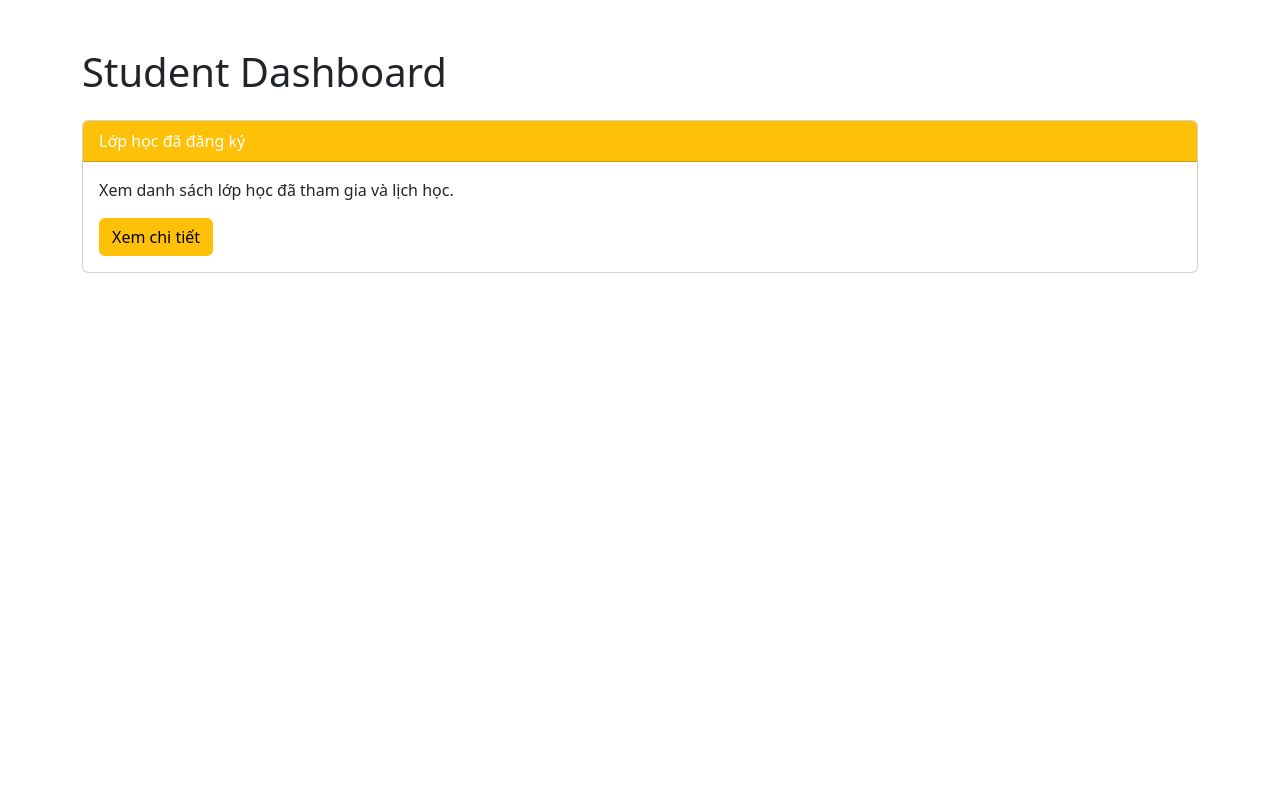
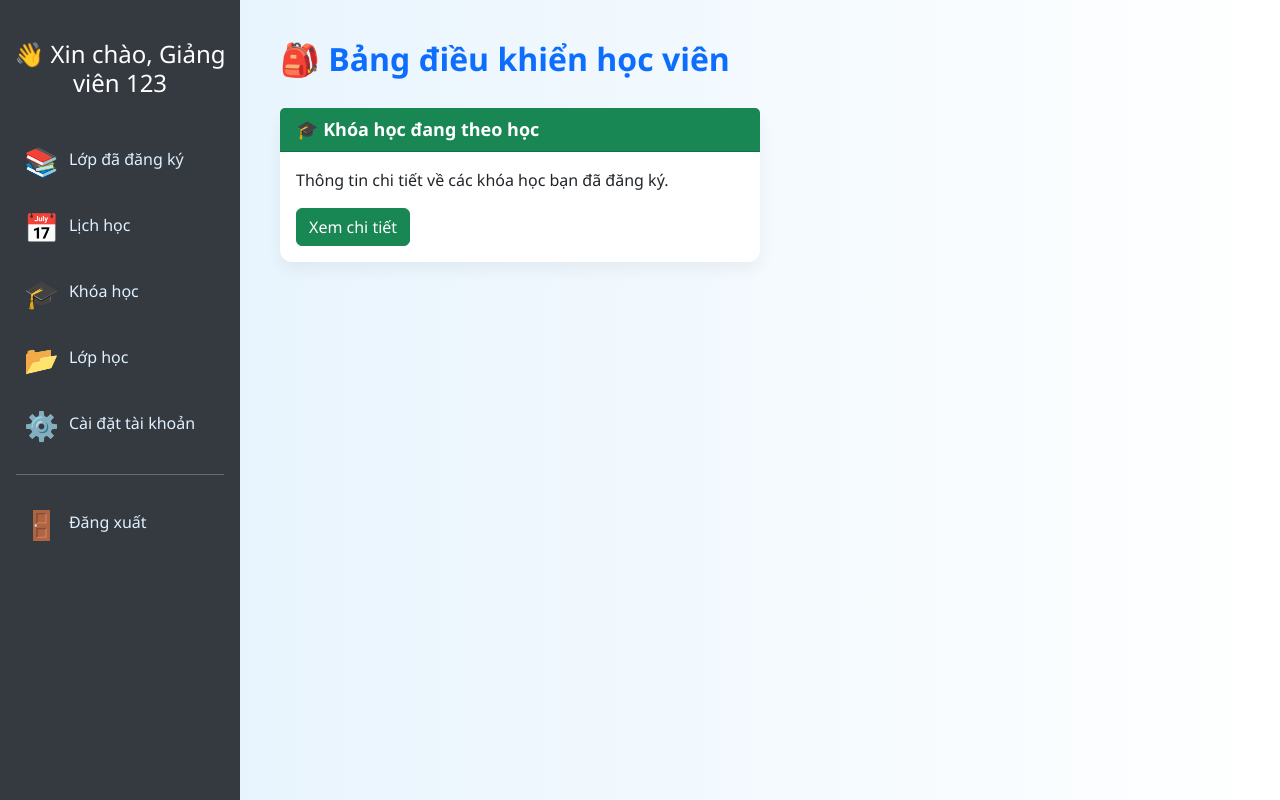
Before and after one commit to LongLP04/FlashRealtimeRegistrationProject, a Flask app: page /dashboard in a window 1280 px wide. Run offline with Flask 3, Linux system fonts and the light colour scheme; a user stored in the database is signed in.

Commit message:
thiết kế giao diện cơ bản  cho dashboard student

```diff
--- a/app.py
+++ b/app.py
@@ -344,6 +344,62 @@ def teacher_schedule():
 
     return render_template('teacher/teacher_schedule.html', schedule=result)
 
+@app.route('/register_course', methods=['POST'])
+@login_required
+def register_course():
+    if session['role'] != 'student':
+        flash("Chỉ sinh viên mới được đăng ký khóa học", "danger")
+        return redirect(url_for('view_courses'))
+
+    course_id = request.form.get('course_id')
+    student_id = session['user_id']  # hoặc 'username', tùy cách bạn lưu
+
+    conn = get_db_connection()
+    cursor = conn.cursor()
+
+    # Kiểm tra nếu đã đăng ký trước đó
+    cursor.execute("SELECT * FROM course_registrations WHERE student_id = ? AND course_id = ?", (student_id, course_id))
+    if cursor.fetchone():
+        flash("Bạn đã đăng ký khóa học này rồi", "warning")
+    else:
+        cursor.execute("INSERT INTO course_registrations (student_id, course_id) VALUES (?, ?)", (student_id, course_id))
+        conn.commit()
+        flash("Đăng ký khóa học thành công!", "success")
+
+    conn.close()
+    return redirect(url_for('view_courses'))
+
+
+
+@app.route('/update_info', methods=['GET', 'POST'])
+@login_required
+def update_info():
+    user = current_user
+    if request.method == 'POST':
+        full_name = request.form['full_name']
+        phone = request.form['phone']
+        current_pw = request.form['current_password']
+        new_pw = request.form['new_password']
+        confirm_pw = request.form['confirm_password']
+
+        # Cập nhật thông tin cá nhân
+        user.full_name = full_name
+        user.phone = phone
+
+        # Nếu muốn đổi mật khẩu
+        if current_pw and new_pw and confirm_pw:
+            if not check_password_hash(user.password, current_pw):
+                return render_template("student/information.html", user=user, error_message="Sai mật khẩu hiện tại")
+            if new_pw != confirm_pw:
+                return render_template("student/information.html", user=user, error_message="Mật khẩu mới không khớp")
+            user.password = generate_password_hash(new_pw)
+
+        db.session.commit()
+        return render_template("information.html", user=user, success_message="Cập nhật thành công")
+
+    return render_template("information.html", user=user)
+
+
 
 # Chạy app
 if __name__ == '__main__':
--- a/templates/student/student.html
+++ b/templates/student/student.html
@@ -1,20 +1,137 @@
 <!DOCTYPE html>
-<html lang="en">
+<html lang="vi">
 <head>
-    <meta charset="UTF-8">
-    <title>Student Dashboard</title>
-    <link href="https://cdn.jsdelivr.net/npm/bootstrap@5.3.0/dist/css/bootstrap.min.css" rel="stylesheet">
+  <meta charset="UTF-8">
+  <title>Trang học viên</title>
+  <link href="https://cdn.jsdelivr.net/npm/bootstrap@5.3.0/dist/css/bootstrap.min.css" rel="stylesheet">
+  <style>
+    body {
+      margin: 0;
+      font-family: 'Segoe UI', sans-serif;
+      background: linear-gradient(to right, #e3f2fd, #ffffff);
+    }
+
+    .sidebar {
+      width: 240px;
+      min-height: 100vh;
+      background-color: #343a40;
+      padding-top: 40px;
+      position: fixed;
+      left: 0;
+      top: 0;
+    }
+
+    .sidebar h4 {
+      color: white;
+      text-align: center;
+      margin-bottom: 30px;
+    }
+
+    .sidebar a {
+      display: block;
+      padding: 12px 24px;
+      color: #e0f0ff;
+      text-decoration: none;
+      transition: 0.2s;
+    }
+
+    .sidebar a:hover {
+      background-color: rgba(255, 255, 255, 0.1);
+      color: white;
+    }
+
+    .main-content {
+      margin-left: 240px;
+      padding: 40px;
+    }
+
+    .card {
+      border: none;
+      border-radius: 12px;
+      box-shadow: 0 8px 16px rgba(0, 0, 0, 0.05);
+    }
+
+    .card-header {
+      font-weight: 600;
+      font-size: 18px;
+    }
+
+    h2 {
+      color: #0d6efd;
+      font-weight: 700;
+      margin-bottom: 30px;
+    }
+
+    .dashboard-icon {
+      font-size: 28px;
+      margin-right: 10px;
+      vertical-align: middle;
+    }
+
+    .btn-warning {
+      font-weight: 600;
+    }
+  </style>
 </head>
 <body>
-<div class="container mt-5">
-    <h1 class="mb-4">Student Dashboard</h1>
-    <div class="card">
-        <div class="card-header bg-warning text-white">Lớp học đã đăng ký</div>
+
+<!-- Sidebar -->
+<div class="sidebar">
+  <h4>👋 Xin chào, {{ user.full_name }}</h4>
+  <a href="#"><span class="dashboard-icon">📚</span>Lớp đã đăng ký</a>
+  <a href="#"><span class="dashboard-icon">📅</span>Lịch học</a>
+  <a href="{{ url_for('view_courses') }}"><span class="dashboard-icon">🎓</span>Khóa học</a>
+  <a href="{{ url_for('view_classes') }}"><span class="dashboard-icon">📂</span>Lớp học</a>
+  <a href="{{url_for('update_info')}}"><span class="dashboard-icon">⚙️</span>Cài đặt tài khoản</a>
+  <hr class="text-light mx-3">
+  <a href="{{ url_for('logout') }}"><span class="dashboard-icon">🚪</span>Đăng xuất</a>
+</div>
+
+<!-- Main content -->
+<div class="main-content">
+  <h2>🎒 Bảng điều khiển học viên</h2>
+
+  <!-- <div class="row g-4">
+
+   <div class="col-md-6">
+      <div class="card border-warning">
+        <div class="card-header bg-warning text-white">
+          📘 Lớp học đã đăng ký
+        </div>
         <div class="card-body">
-            <p>Xem danh sách lớp học đã tham gia và lịch học.</p>
-            <a href="#" class="btn btn-warning">Xem chi tiết</a>
+          <p>Xem danh sách lớp học bạn đang tham gia và lịch học tương ứng.</p>
+          <a href="#" class="btn btn-warning">Xem chi tiết</a>
         </div>
+      </div>
+    </div> -->
+
+    <!-- Lịch học
+    <div class="col-md-6">
+      <div class="card border-info">
+        <div class="card-header bg-info text-white">
+          📆 Lịch học
+        </div>
+        <div class="card-body">
+          <p>Kiểm tra thời gian học trong tuần và các buổi sắp tới.</p>
+          <a href="#" class="btn btn-info text-white">Xem lịch</a>
+        </div>
+      </div>
+    </div> -->
+
+    <!-- Khóa học -->
+    <div class="col-md-6">
+      <div class="card border-success">
+        <div class="card-header bg-success text-white">
+          🎓 Khóa học đang theo học
+        </div>
+        <div class="card-body">
+          <p>Thông tin chi tiết về các khóa học bạn đã đăng ký.</p>
+          <a href="#" class="btn btn-success">Xem chi tiết</a>
+        </div>
+      </div>
     </div>
+  </div>
 </div>
+
 </body>
 </html>
```
Also changed, not shown: templates/student/information.html (added, +135 -0 lines), templates/student/register_courses.html (added, +69 -0 lines), templates/view_classes.html (+29 -8 lines), templates/view_courses.html (+25 -7 lines), database.db.
